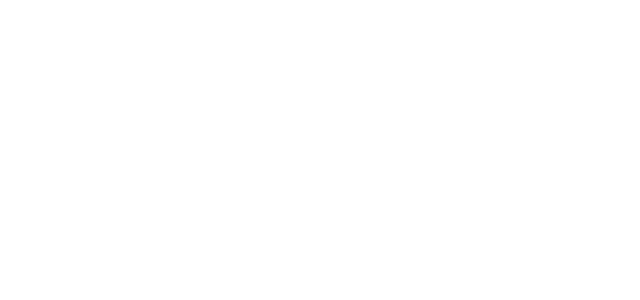
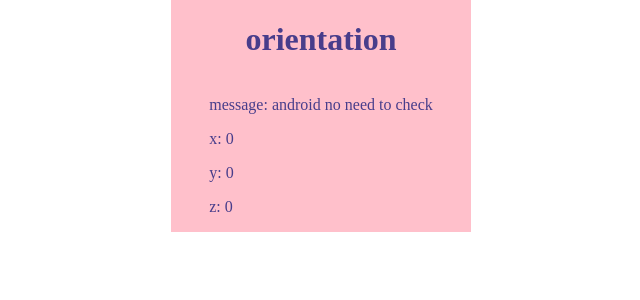
Before and after one commit to ohnejka/three-web-worker, an Angular app: page / in a window 1280 px wide. Shown: the top 300 px of the page, without its empty margins (319-959 px from the left). Built offline with nearby package versions, Linux system fonts and the light colour scheme.

Commit message:
device orientation

```diff
--- a/package.json
+++ b/package.json
@@ -32,6 +32,7 @@
     "@types/jasmine": "~3.5.0",
     "@types/jasminewd2": "~2.0.3",
     "@types/node": "^12.11.1",
+    "@types/w3c-generic-sensor": "^1.0.2",
     "codelyzer": "^5.1.2",
     "jasmine-core": "~3.5.0",
     "jasmine-spec-reporter": "~4.2.1",
--- a/src/app/app.component.html
+++ b/src/app/app.component.html
@@ -1,2 +1,23 @@
-<app-canvas [canvasEl]="canvas"></app-canvas>
-<canvas #canvas id="canvas"></canvas>
+<!-- <app-canvas [canvasEl]="canvas"></app-canvas> -->
+<!-- <canvas #canvas id="canvas"></canvas> -->
+
+
+
+<!-- <div class="full-width-block">
+	<div *ngIf="ifIOS" (click)="requestPermissionsIOS()"
+		class="hidden-overlay" [ngClass]="{'hide': overlayClicked }">
+	</div>
+</div> -->
+
+
+<div class="container">
+  <h1>orientation</h1>
+  <div>
+    <p>message: <span>{{message}}</span> </p>
+    <p>x: <span>{{alpha}}</span></p>
+    <p>y: <span>{{beta}}</span></p>
+    <p>z: <span>{{gamma}}</span></p>
+  </div>
+
+  <button *ngIf="isIOS && !overlayClicked" (click)="requestPermissionsIOS()">enable ios</button>
+</div>
--- a/src/app/app.component.scss
+++ b/src/app/app.component.scss
@@ -1,10 +1,26 @@
 
 :host {
-  display: block;
+  display: flex;
+  flex-direction: column;
+  justify-content: center;
+  align-items: center;
+
 }
 
-#canvas {
-  width: 100%;
-  height: 100%;
-  display: block;
+.container {
+  display: flex;
+  flex-direction: column;
+  justify-content: center;
+  align-items: center;
+
+  width: 300px;
+  background-color: pink;
+  color: darkslateblue;
 }
+
+
+// #canvas {
+//   width: 100%;
+//   height: 100%;
+//   display: block;
+// }
--- a/src/app/app.component.ts
+++ b/src/app/app.component.ts
@@ -1,4 +1,6 @@
-import { Component, ViewChild, ElementRef, AfterViewInit, HostListener } from '@angular/core';
+import { Component, ViewChild, ElementRef, AfterViewInit, HostListener, OnInit, OnDestroy, ChangeDetectorRef } from '@angular/core';
+import { DeviceDetectorService } from './device-detector-service';
+import { ReturnStatement } from '@angular/compiler';
 
 
 @Component({
@@ -6,6 +8,101 @@
   templateUrl: './app.component.html',
   styleUrls: ['./app.component.scss']
 })
-export class AppComponent {
-  @ViewChild('canvas') public canvas: HTMLCanvasElement;
+export class AppComponent implements OnInit {
+  // @ViewChild('canvas') public canvas: HTMLCanvasElement;
+
+  public alpha = 0;
+  public beta = 0;
+  public gamma = 0;
+  public message = ``;
+  public accessOrientaionGranted = false;
+  public accessMotionGranted = false;
+
+  public isIOS = false;
+  public overlayClicked = false;
+
+  constructor(deviceService: DeviceDetectorService, private changeDetector: ChangeDetectorRef) {
+    if (!deviceService.isMobile()) {
+      console.log('not mobile, return')
+      // return;
+    }
+
+    this.isIOS = deviceService.isIOS();
+
+    if (!this.isIOS) {
+      this.accessOrientaionGranted = true;
+      this.accessMotionGranted = true;
+      this.message = 'android no need to check'
+    }
+
+    console.log('ios ', this.isIOS);
+  }
+
+  ngOnInit(): void { }
+
+
+  @HostListener('window: deviceorientation', ['$event'])
+  onDeviceRotation(event: DeviceOrientationEvent) {
+
+    if (!this.accessOrientaionGranted)
+      return;
+
+    this.alpha = event.alpha;
+    this.beta = event.beta;
+    this.gamma = event.gamma;
+    this.changeDetector.detectChanges();
+  }
+
+  @HostListener('window: devicemotion', ['$event'])
+  onDeviceMotion(event: DeviceMotionEvent) {
+
+    if (!this.accessMotionGranted)
+      return;
+
+    this.alpha = event.rotationRate.alpha;
+    this.beta = event.rotationRate.beta;
+    this.gamma = event.rotationRate.gamma;
+    this.changeDetector.detectChanges();
+
+  }
+
+  public requestPermissionsIOS() {
+    this.requestDeviceMotionIOS();
+    this.requestDeviceOrientationIOS();
+    this.message = 'checked!'
+    this.overlayClicked = true;
+  }
+
+  private requestDeviceMotionIOS() {
+    if (typeof (DeviceMotionEvent as any).requestPermission === 'function') {
+      (DeviceMotionEvent as any).requestPermission()
+        .then(permissionState => {
+          if (permissionState === 'granted') {
+            this.accessMotionGranted = true;
+          }
+        })
+        .catch(console.error);
+    } else {
+
+      // handle regular non iOS 13+ devices
+      this.accessMotionGranted = true;
+    }
+  }
+
+  private requestDeviceOrientationIOS() {
+    if (typeof (DeviceOrientationEvent as any).requestPermission === 'function') {
+      (DeviceOrientationEvent as any).requestPermission()
+        .then(permissionState => {
+          if (permissionState === 'granted') {
+            this.accessOrientaionGranted = true;
+          }
+        })
+        .catch(console.error);
+    } else {
+      // handle regular non iOS 13+ devices
+      this.accessOrientaionGranted = true;
+    }
+  }
+
+
 }
--- a/src/app/canvas.worker.ts
+++ b/src/app/canvas.worker.ts
@@ -1,9 +1,10 @@
 /// <reference lib="webworker" />
+import * as THREE from 'three';
 import { Handlers } from './Handlers';
 import { IMessage, ISize } from './IMessage';
-import * as THREE from 'three';
+// import * as THREE from '../assets/libs/three.min.js';
 import { isNotDefined } from './utils';
-// import * as THREE from 'three';
+
 
 addEventListener('message', ({ data }) => {
   worker.listen(data);
--- /dev/null
+++ b/src/app/device-detector-service.ts
@@ -0,0 +1,83 @@
+import {Inject, Injectable, OnDestroy, Optional} from '@angular/core';
+import {BehaviorSubject, Observable} from 'rxjs';
+import {IDeviceInfo} from "./i-device-info";
+
+
+const mobileMaxWidth = 800;
+
+@Injectable({
+  providedIn: 'root'
+})
+export class DeviceDetectorService implements OnDestroy {
+
+  private readonly _isMobile: BehaviorSubject<boolean>;
+  public readonly isMobileObservable: Observable<boolean>;
+
+  constructor(@Optional() @Inject('DEVICE') public deviceInfo: IDeviceInfo) {
+    this._isMobile = new BehaviorSubject(this.isMobile());
+    this.isMobileObservable = this._isMobile.asObservable();
+
+    this.updateDeviceInfo();
+
+    if (this.isSsr())
+      return;
+
+    window.addEventListener('resize', this.windowResizeHandler);
+  }
+
+  public isSsr = (): boolean => {
+    const isServerSide = this.deviceInfo !== null;// typeof window === 'undefined';
+    return isServerSide;
+  };
+
+  public isMobile = (): boolean => {
+    if (this.deviceInfo !== null)
+      return this.deviceInfo.isMobile;
+
+    const isMobile = window.innerWidth < mobileMaxWidth;
+    return isMobile;
+  };
+
+  public isIOS = (): boolean => {
+    const iOS = /iPad|iPhone|iPod/.test(navigator.userAgent) && !window.MSStream;
+    return iOS;
+  }
+
+  public isDesktop = (): boolean => {
+    if (this.deviceInfo !== null)
+      return this.deviceInfo.isDesktop;
+
+    return !this.isMobile();
+  }
+
+  public isDesktopHD = (): boolean => {
+    if (this.deviceInfo !== null)
+      return this.deviceInfo.isDesktop;
+
+    const width = (window.innerWidth > 0) ? window.innerWidth : screen.width;
+
+    return this.isDesktop() && width > 1800;
+  }
+
+  private windowResizeHandler = () => {
+    this.updateDeviceInfo();
+  }
+
+  private updateDeviceInfo = (): void => {
+
+    const isMobile = this.isMobile();
+
+    if (this._isMobile.value === isMobile)
+      return;
+
+    this._isMobile.next(isMobile);
+  }
+
+  ngOnDestroy(): void {
+
+    if (this.isSsr())
+      return;
+
+    window.removeEventListener('resize', this.windowResizeHandler);
+  }
+}
--- /dev/null
+++ b/src/app/i-device-info.ts
@@ -0,0 +1,4 @@
+export interface IDeviceInfo {
+  isMobile: boolean;
+  isDesktop: boolean;
+}
```
Also changed, not shown: src/main.ts (line endings or trailing spaces), 12 other files (tests, documents, lock files or other folders).
